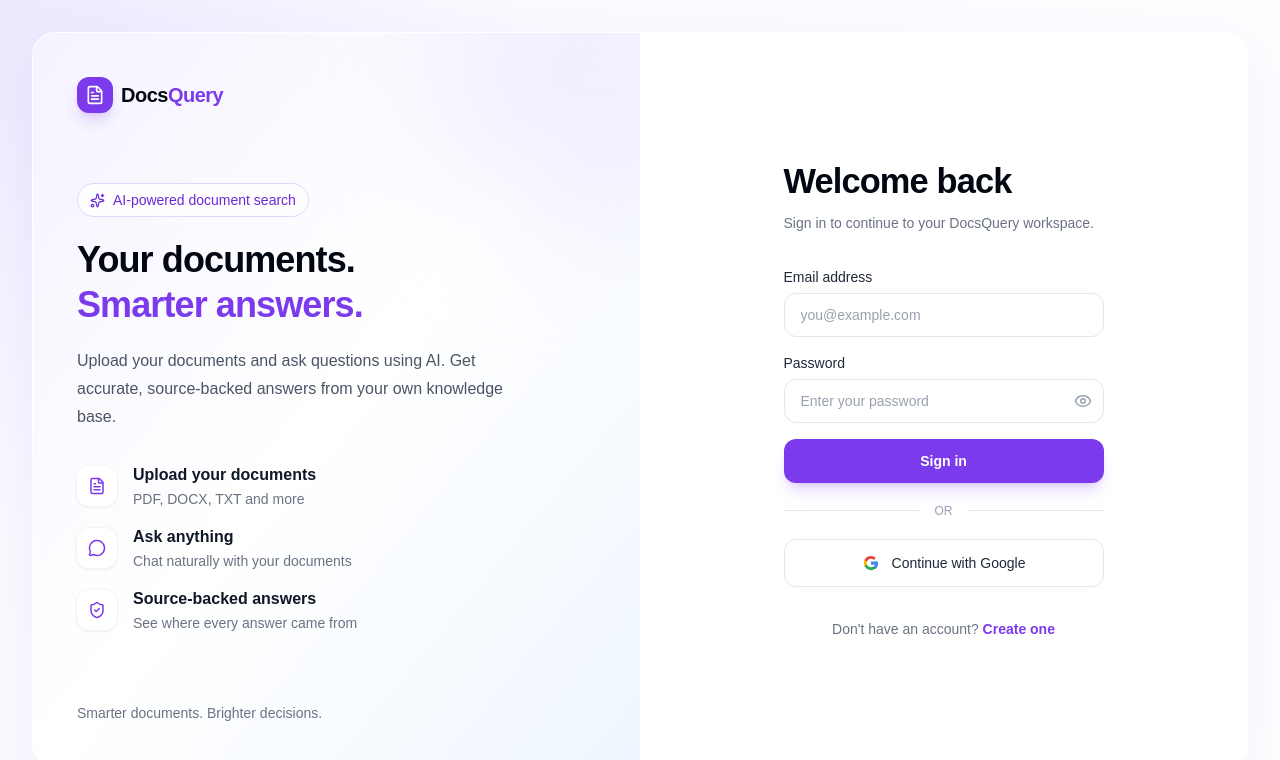
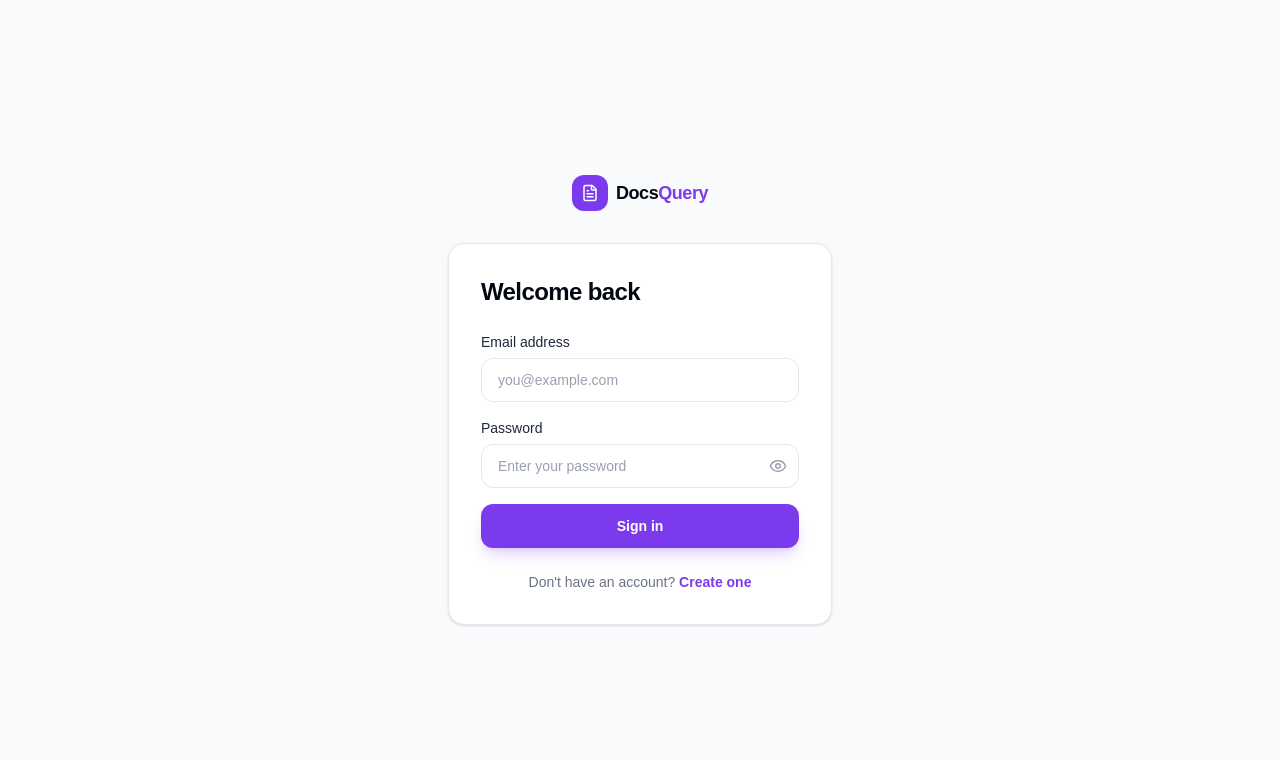
Before and after one commit to unais-08/DocsQuery-RAG, a Next.js app in the folder frontend/: page /login in a window 1280 px wide. Shown: the top 760 px of the page. Built offline with nearby package versions, Linux system fonts and the light colour scheme.

Commit message:
refactor(auth): update layout and styling for login and register pages

```diff
--- a/frontend/app/(auth)/layout.tsx
+++ b/frontend/app/(auth)/layout.tsx
@@ -2,7 +2,7 @@
 
 export default function AuthLayout({ children }: { children: ReactNode }) {
     return (
-        <main className="h-[100dvh] overflow-hidden bg-[radial-gradient(circle_at_top_left,#ede9fe_0%,#fafbff_35%,#ffffff_100%)]">
+        <main className="flex min-h-screen items-center justify-center bg-gray-50 px-4 py-10">
             {children}
         </main>
     );
--- a/frontend/app/(auth)/login/page.tsx
+++ b/frontend/app/(auth)/login/page.tsx
@@ -1,4 +1,3 @@
-import Link from "next/link";
 import { AuthShell } from "@/components/auth/auth-shell";
 import { AuthInput } from "@/components/auth/auth-input";
 import { SocialButtons } from "@/components/auth/social-buttons";
@@ -7,15 +6,12 @@
     return (
         <AuthShell mode="login">
             <div>
-                <h1 className="text-3xl font-bold tracking-tight text-gray-950 sm:text-[2.15rem]">
+                <h1 className="text-2xl font-bold tracking-tight text-gray-950">
                     Welcome back
                 </h1>
-                <p className="mt-2 text-sm leading-6 text-gray-500">
-                    Sign in to continue to your DocsQuery workspace.
-                </p>
             </div>
 
-            <form className="mt-8 space-y-4">
+            <form className="mt-6 space-y-4">
                 <AuthInput
                     label="Email address"
                     name="email"
@@ -23,13 +19,11 @@
                     placeholder="you@example.com"
                 />
 
-                {/* Single AuthInput — action prop puts Forgot password in the label row */}
                 <AuthInput
                     label="Password"
                     name="password"
                     type="password"
                     placeholder="Enter your password"
-
                 />
 
                 <button
@@ -39,9 +33,9 @@
                     Sign in
                 </button>
             </form>
-
+            {/*
             <Divider />
-            <SocialButtons />
+            <SocialButtons /> */}
         </AuthShell>
     );
 }
--- a/frontend/components/auth/auth-shell.tsx
+++ b/frontend/components/auth/auth-shell.tsx
@@ -1,5 +1,5 @@
 import Link from "next/link";
-import { FileText, MessageCircle, ShieldCheck, Sparkles } from "lucide-react";
+import { FileText } from "lucide-react";
 import type { ReactNode } from "react";
 
 interface AuthShellProps {
@@ -11,85 +11,21 @@
     const isLogin = mode === "login";
 
     return (
-        <div className="h-full p-0 sm:p-6 lg:p-8">
-            <div className="mx-auto flex h-full max-w-7xl overflow-hidden border-white/80 bg-white/80 sm:rounded-3xl sm:border sm:shadow-docs-auth">
+        <div className="w-full max-w-sm">
 
-                {/* Left panel — fixed height, clips overflow, never scrolls */}
-                <section className="relative hidden w-1/2 shrink-0 overflow-hidden bg-gradient-to-br from-brand-50 via-white to-docs-blue-50 p-10 lg:flex lg:flex-col xl:p-11">
-                    <div className="absolute -right-24 -top-24 h-72 w-72 rounded-full bg-brand-200/40 blur-3xl" />
-                    <div className="absolute -bottom-32 -left-24 h-80 w-80 rounded-full bg-docs-blue-200/40 blur-3xl" />
-
-                    <div className="relative z-10 flex h-full flex-col">
-                        <Link href="/" className="flex w-fit items-center gap-2">
-                            <div className="flex h-9 w-9 items-center justify-center rounded-xl bg-brand-600 text-white shadow-lg shadow-brand-600/20">
-                                <FileText size={20} />
+            <Link href="/" className="mb-8 flex items-center justify-center gap-2">
+                <div className="flex h-9 w-9 items-center justify-center rounded-xl bg-brand-600 text-white">
+                    <FileText size={18} />
                 </div>
-                            <span className="text-xl font-bold tracking-tight text-gray-950">
+                <span className="text-lg font-bold tracking-tight text-gray-950">
                     Docs<span className="text-brand-600">Query</span>
                 </span>
             </Link>
 
-                        <div className="my-auto max-w-lg py-8">
-                            <div className="mb-5 inline-flex items-center gap-2 rounded-full border border-brand-200 bg-white/80 px-3 py-1.5 text-sm font-medium text-brand-700">
-                                <Sparkles size={15} />
-                                AI-powered document search
-                            </div>
-
-                            <h1 className="text-4xl font-bold leading-tight tracking-tight text-gray-950 2xl:text-5xl">
-                                Your documents.
-                                <br />
-                                <span className="text-brand-600">Smarter answers.</span>
-                            </h1>
-
-                            <p className="mt-5 max-w-md text-base leading-7 text-gray-600">
-                                Upload your documents and ask questions using AI.
-                                Get accurate, source-backed answers from your own knowledge base.
-                            </p>
-
-                            <div className="mt-8 space-y-4">
-                                <Feature
-                                    icon={<FileText size={18} />}
-                                    title="Upload your documents"
-                                    description="PDF, DOCX, TXT and more"
-                                />
-                                <Feature
-                                    icon={<MessageCircle size={18} />}
-                                    title="Ask anything"
-                                    description="Chat naturally with your documents"
-                                />
-                                <Feature
-                                    icon={<ShieldCheck size={18} />}
-                                    title="Source-backed answers"
-                                    description="See where every answer came from"
-                                />
-                            </div>
-                        </div>
-
-                        <p className="text-sm text-gray-500">
-                            Smarter documents. Brighter decisions.
-                        </p>
-                    </div>
-                </section>
-
-                {/* Form column — min-h-0 lets it shrink so overflow-y-auto fires */}
-                <section className="flex min-h-0 w-full flex-col overflow-y-auto lg:w-1/2">
-                    <div className="m-auto w-full max-w-[26rem] px-5 py-10 sm:px-10 lg:px-12">
-
-                        {/* Mobile logo */}
-                        <div className="mb-8 flex justify-center lg:hidden">
-                            <Link href="/" className="flex items-center gap-2">
-                                <div className="flex h-9 w-9 items-center justify-center rounded-xl bg-brand-600 text-white">
-                                    <FileText size={20} />
-                                </div>
-                                <span className="text-xl font-bold">
-                                    Docs<span className="text-brand-600">Query</span>
-                                </span>
-                            </Link>
-                        </div>
-
+            <div className="rounded-2xl border border-gray-200 bg-white p-6 shadow-sm sm:p-8">
                 {children}
 
-                        <p className="mt-8 text-center text-sm text-gray-500">
+                <p className="mt-6 text-center text-sm text-gray-500">
                     {isLogin ? (
                         <>
                             Don't have an account?{" "}
@@ -107,22 +43,7 @@
                     )}
                 </p>
             </div>
-                </section>
-            </div>
+
         </div>
     );
 }
-
-function Feature({ icon, title, description }: { icon: ReactNode; title: string; description: string }) {
-    return (
-        <div className="flex items-center gap-4">
-            <div className="flex h-10 w-10 shrink-0 items-center justify-center rounded-xl bg-white text-brand-600 shadow-sm ring-1 ring-gray-100">
-                {icon}
-            </div>
-            <div>
-                <p className="font-semibold text-gray-900">{title}</p>
-                <p className="mt-0.5 text-sm text-gray-500">{description}</p>
-            </div>
-        </div>
-    );
-}
--- a/frontend/components/landing/hero.tsx
+++ b/frontend/components/landing/hero.tsx
@@ -172,7 +172,7 @@
                                             <div className="flex items-center gap-2 rounded-lg bg-white px-3 py-2 text-xs text-gray-600">
                                                 <FileText
                                                     size={14}
-                                                    className="text-brand-600"
+                                                    className="text-red-500"
                                                 />
                                                 research-paper.pdf · Page 12
                                             </div>
@@ -180,7 +180,7 @@
                                             <div className="flex items-center gap-2 rounded-lg bg-white px-3 py-2 text-xs text-gray-600">
                                                 <FileText
                                                     size={14}
-                                                    className="text-brand-600"
+                                                    className="text-red-500"
                                                 />
                                                 methodology.pdf · Page 8
                                             </div>
--- a/frontend/components/landing/navbar.tsx
+++ b/frontend/components/landing/navbar.tsx
@@ -7,7 +7,6 @@
 const navLinks = [
     { href: "#features", label: "Features" },
     { href: "#how-it-works", label: "How it works" },
-    { href: "#faq", label: "FAQ" },
 ];
 
 export function LandingNavbar() {
```
Also changed, not shown: frontend/app/(auth)/register/page.tsx (+4 -11 lines). Lines whose indentation alone changed are shown as unchanged.
